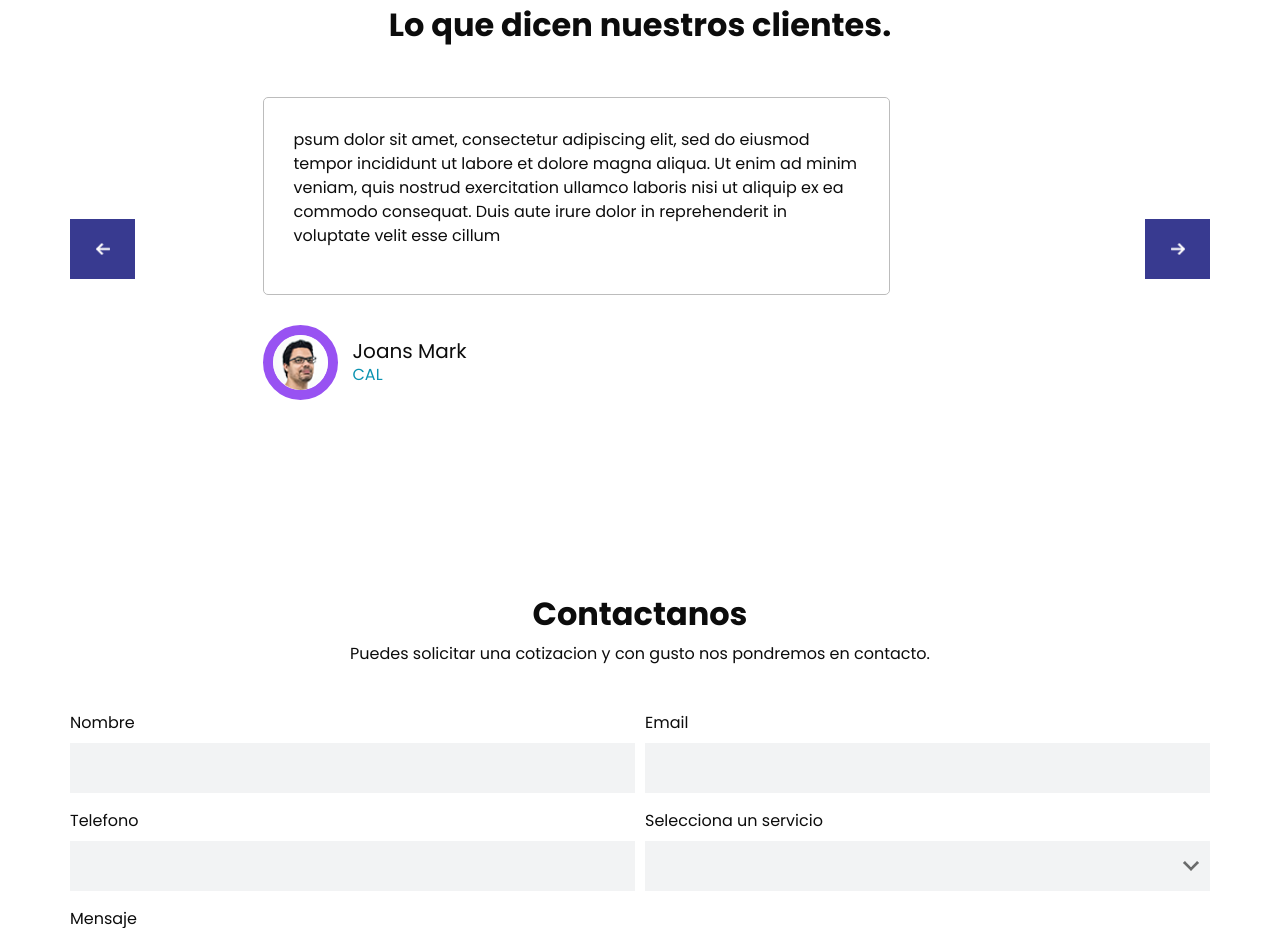
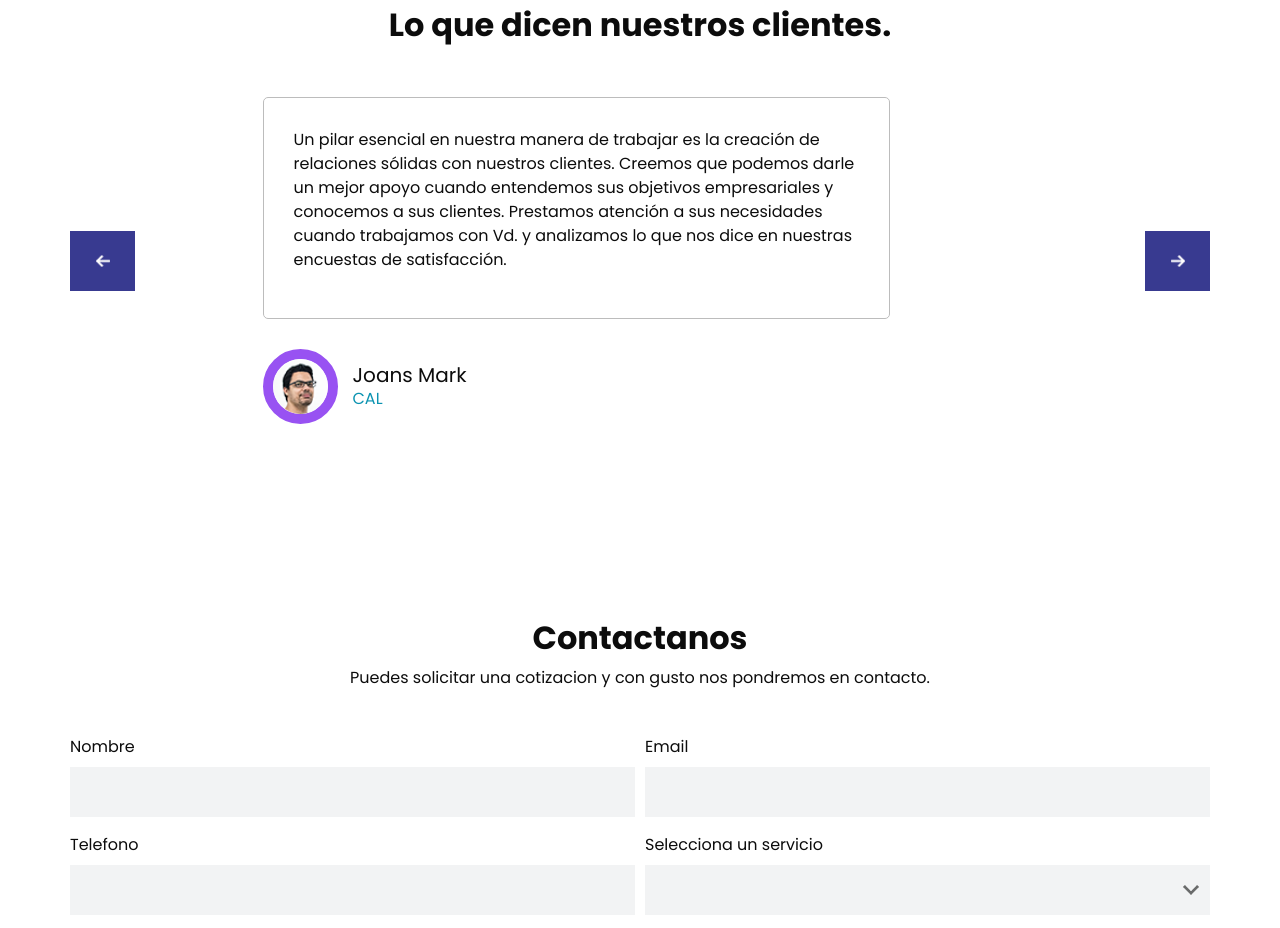
Before and after one commit to arturocanogit/DExpressWeb, a plain HTML site: page index.html in a window 1280 px wide. Shown: the part 4500-5428 px from the top of the page. Drawn offline with nearby package versions, Linux system fonts and the light colour scheme.

Commit message:
Ajuste mensaje cliente

```diff
--- a/index.html
+++ b/index.html
@@ -370,11 +370,7 @@
             <div class="client_container layout_padding2">
               <div class="client_text">
                 <p>
-                  psum dolor sit amet, consectetur adipiscing elit, sed do eiusmod tempor incididunt ut labore et dolore
-                  magna
-                  aliqua. Ut enim ad minim veniam, quis nostrud exercitation ullamco laboris nisi ut aliquip ex ea
-                  commodo
-                  consequat. Duis aute irure dolor in reprehenderit in voluptate velit esse cillum
+                  Un pilar esencial en nuestra manera de trabajar es la creación de relaciones sólidas con nuestros clientes. Creemos que podemos darle un mejor  apoyo cuando entendemos sus objetivos empresariales y conocemos a sus clientes. Prestamos atención a sus necesidades cuando trabajamos con Vd. y analizamos lo que nos dice en nuestras encuestas de satisfacción.
                 </p>
               </div>
               <div class="detail-box">
@@ -396,11 +392,7 @@
             <div class="client_container layout_padding2">
               <div class="client_text">
                 <p>
-                  psum dolor sit amet, consectetur adipiscing elit, sed do eiusmod tempor incididunt ut labore et dolore
-                  magna
-                  aliqua. Ut enim ad minim veniam, quis nostrud exercitation ullamco laboris nisi ut aliquip ex ea
-                  commodo
-                  consequat. Duis aute irure dolor in reprehenderit in voluptate velit esse cillum
+                  Un pilar esencial en nuestra manera de trabajar es la creación de relaciones sólidas con nuestros clientes. Creemos que podemos darle un mejor  apoyo cuando entendemos sus objetivos empresariales y conocemos a sus clientes. Prestamos atención a sus necesidades cuando trabajamos con Vd. y analizamos lo que nos dice en nuestras encuestas de satisfacción.
                 </p>
               </div>
               <div class="detail-box">
@@ -422,11 +414,7 @@
             <div class="client_container layout_padding2">
               <div class="client_text">
                 <p>
-                  psum dolor sit amet, consectetur adipiscing elit, sed do eiusmod tempor incididunt ut labore et dolore
-                  magna
-                  aliqua. Ut enim ad minim veniam, quis nostrud exercitation ullamco laboris nisi ut aliquip ex ea
-                  commodo
-                  consequat. Duis aute irure dolor in reprehenderit in voluptate velit esse cillum
+                  Un pilar esencial en nuestra manera de trabajar es la creación de relaciones sólidas con nuestros clientes. Creemos que podemos darle un mejor  apoyo cuando entendemos sus objetivos empresariales y conocemos a sus clientes. Prestamos atención a sus necesidades cuando trabajamos con Vd. y analizamos lo que nos dice en nuestras encuestas de satisfacción.
                 </p>
               </div>
               <div class="detail-box">
@@ -435,7 +423,7 @@
                 </div>
                 <div class="name">
                   <h5>
-                    Joans Mark
+                    Juan Marco
                   </h5>
                   <p>
                     cal
```
